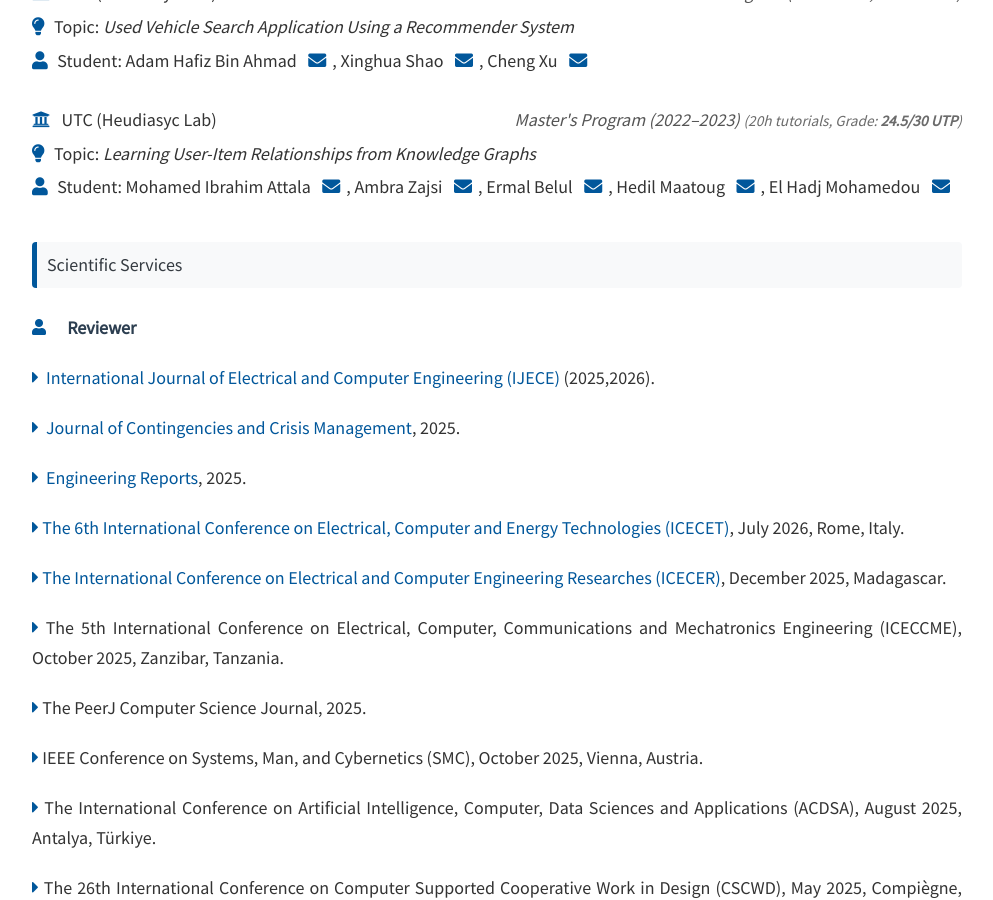
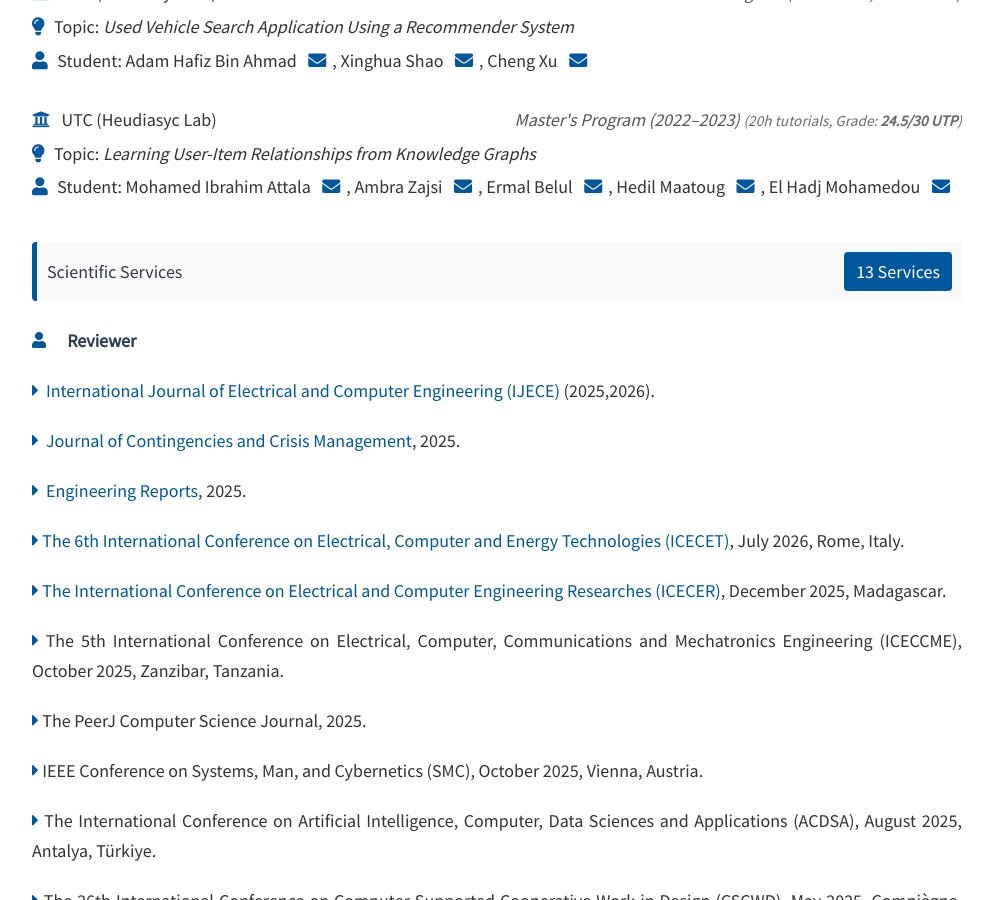
Before and after one commit to lengocluyen/lengocluyen.github.io, a Jekyll site: the page built from services.html, in a window 1280 px wide and 900 px high, scrolled down 564 px. Shown: the whole window, without its empty margins (143-1136 px from the left). Built offline with Jekyll 4.4.1, drawn with Linux system fonts in a browser that asks for light colours; nearby versions of some CDN libraries.

Commit message:
Update services.html

```diff
--- a/_includes/services.html
+++ b/_includes/services.html
@@ -111,7 +111,7 @@
 <!-- Services Section -->
 <div class="section-header d-flex justify-content-between align-items-center mt-5">
     <span>Scientific Services</span>
-    <span class="badge badge-primary"></span>
+    <span class="badge badge-primary">13 Services</span>
   </div>
 
   <!-- Reviewer Role -->
```
